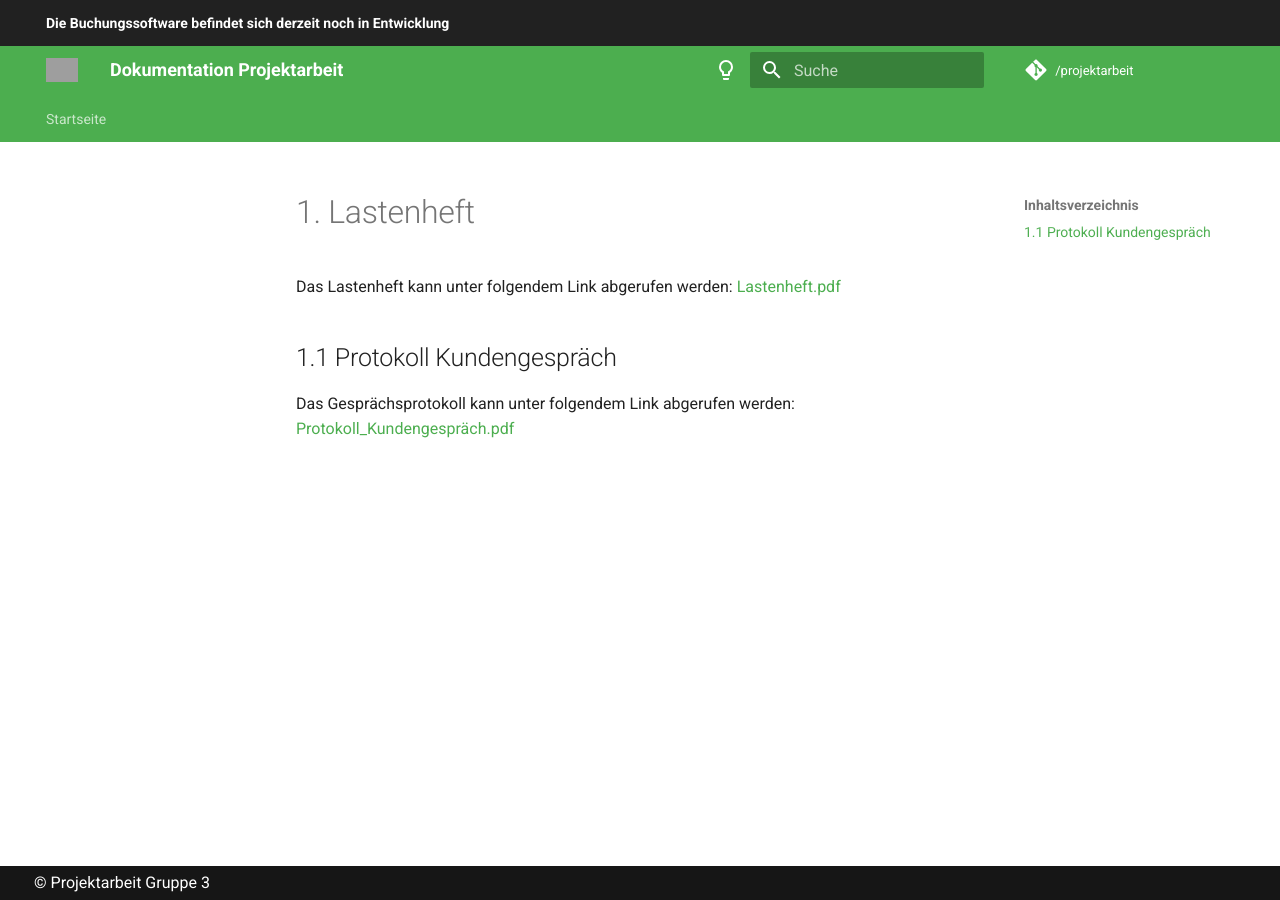
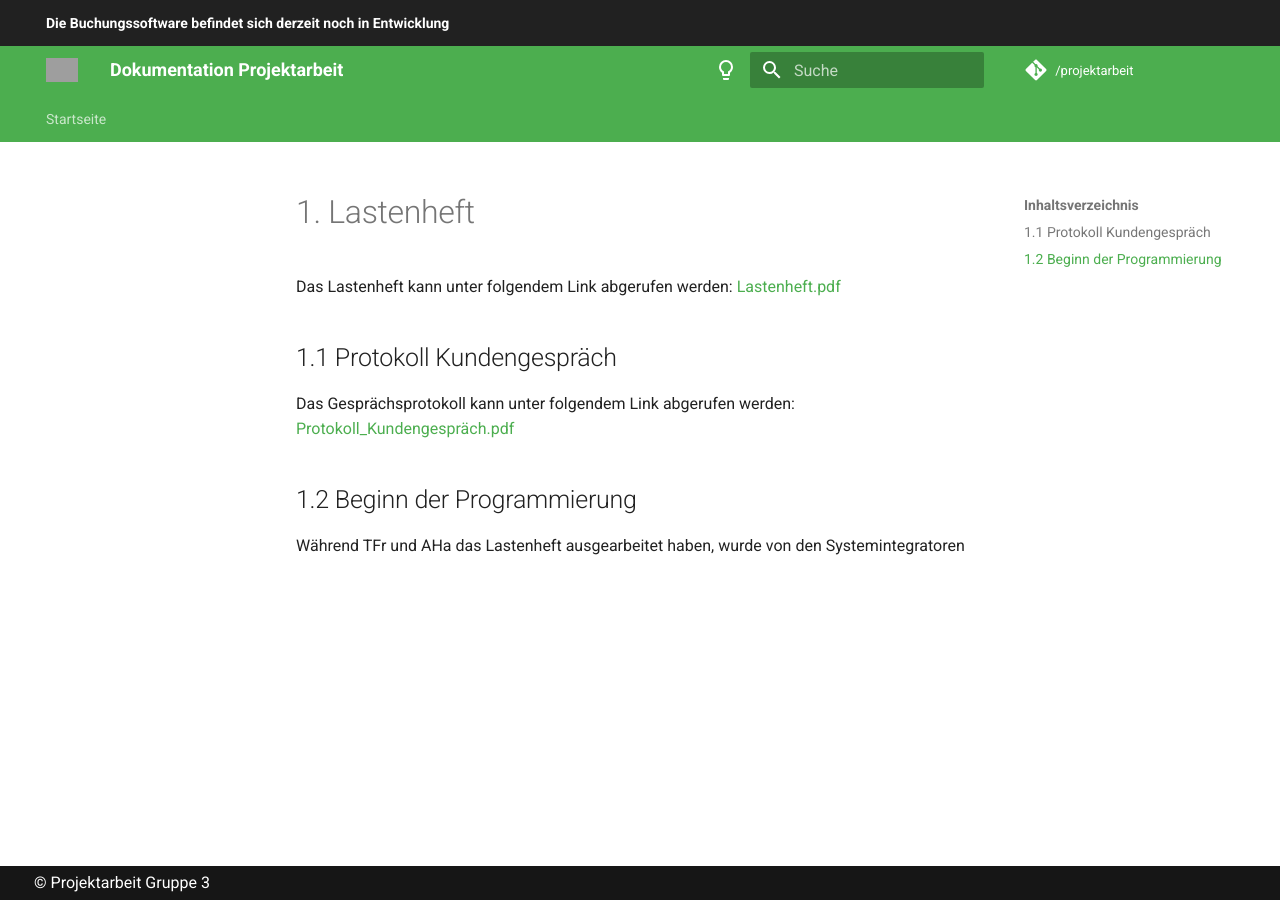
Before and after one commit to gz-bad-erzland-p3/docs, an MkDocs documentation site: the page built from docs/Lastenheft.md, in a window 1280 px wide. Built offline with MkDocs 1.6.1 and Material for MkDocs 9.7.7, drawn with Linux system fonts in a browser that asks for light colours; comment, search, counter and statistics services are not loaded; grey boxes are pictures that could not be loaded.

Commit message:
Update Lastenheft.md

```diff
--- a/docs/Lastenheft.md
+++ b/docs/Lastenheft.md
@@ -5,3 +5,6 @@ Das Lastenheft kann unter folgendem Link abgerufen werden:
 ## 1.1 Protokoll Kundengespräch
 Das Gesprächsprotokoll kann unter folgendem Link abgerufen werden:
 [Protokoll_Kundengespräch.pdf](https://github.com/gz-bad-erzland-p3/docs/files/10092300/Protokoll_Kundengesprach_Unterschrieben.pdf)
+
+## 1.2 Beginn der Programmierung
+Während TFr und AHa das Lastenheft ausgearbeitet haben, wurde von den Systemintegratoren
```
